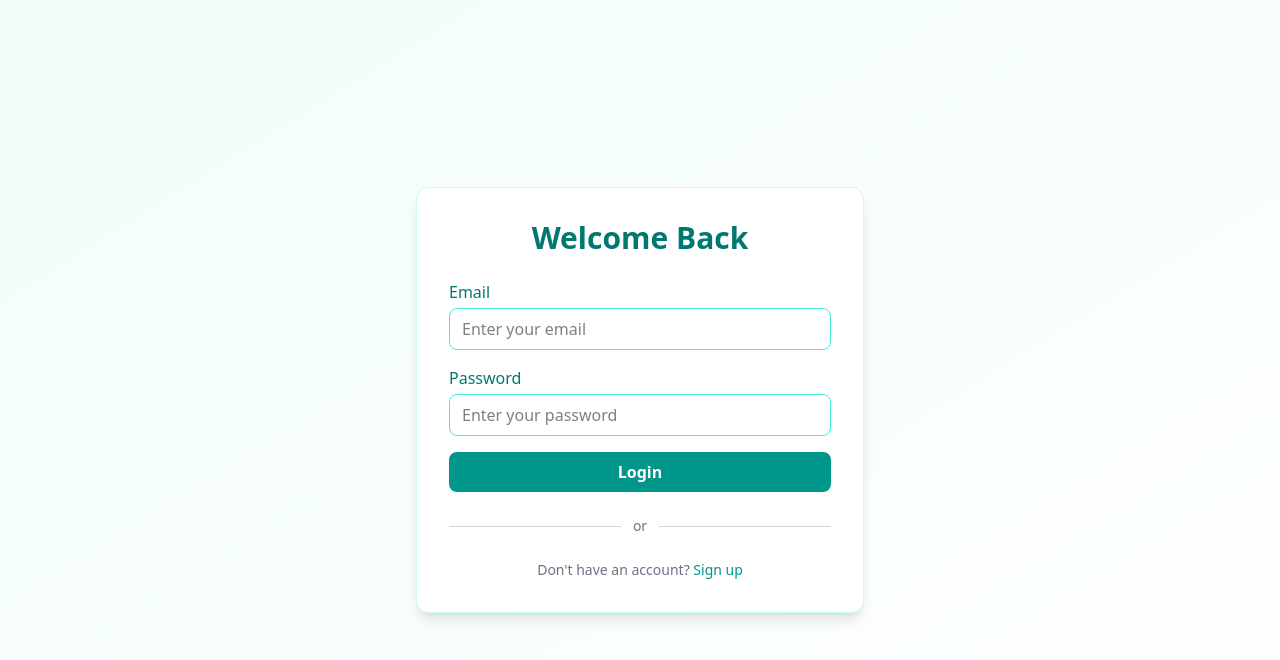
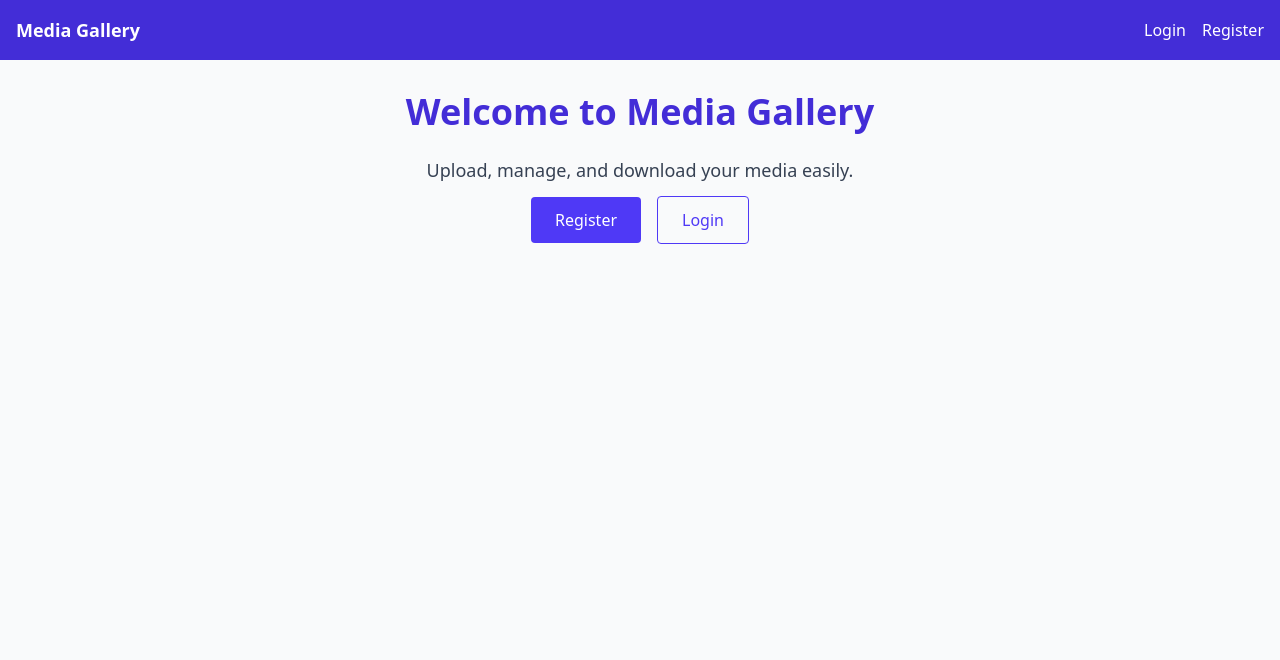
Before and after one commit to KalpaniKapuge/Media-gallery-web-app-frontend-MERN-, a React (Vite) app in the folder media-gallery/: page / in a window 1280 px wide. Before the commit this address led to /login. Shown: the top 660 px of the page. Built offline with nearby package versions, Linux system fonts and the light colour scheme; no server answers.

Commit message:
Implement home page✏️

```diff
--- a/media-gallery/src/App.jsx
+++ b/media-gallery/src/App.jsx
@@ -6,13 +6,17 @@ import ContactPage from '../src/components/ContactForm.jsx';
 import AdminUsers from '../src/pages/AdminUsers.jsx';
 import Unauthorized from '../src/pages/Unauthorized.jsx';
 import ProtectedRoute from '../src/components/ProtectRoute.jsx'
+import HomePage from '../src/pages/HomePage.jsx';
+import Navbar from '../src/components/Navbar.jsx'
 
 export default function App() {
   return (
     <BrowserRouter>
-      <div className="min-h-screen bg-gray-50">
+      <div className="min-h-screen bg-gray-50 flex flex-col">
+        <Navbar />
+        <div className="flex-grow">
           <Routes>
-          <Route path="/" element={<Navigate to="/gallery" replace />} />
+            <Route path="/" element={<HomePage />} />
             <Route path="/register" element={<RegisterPage />} />
             <Route path="/login" element={<LoginPage />} />
             <Route
@@ -40,7 +44,10 @@ export default function App() {
               }
             />
             <Route path="/unauthorized" element={<Unauthorized />} />
+            {/* Redirect unknown paths to home */}
+            <Route path="*" element={<Navigate to="/" replace />} />
           </Routes>
+        </div>
       </div>
     </BrowserRouter>
   );
--- /dev/null
+++ b/media-gallery/src/pages/HomePage.jsx
@@ -0,0 +1,26 @@
+import { Link } from 'react-router-dom';
+
+export default function HomePage() {
+  return (
+    <div className="p-8 max-w-xl mx-auto text-center space-y-6">
+      <h1 className="text-4xl font-bold text-indigo-700">Welcome to Media Gallery</h1>
+      <p className="text-lg text-gray-700">
+        Upload, manage, and download your media easily.
+      </p>
+      <div className="space-x-4">
+        <Link
+          to="/register"
+          className="bg-indigo-600 text-white px-6 py-3 rounded hover:bg-indigo-700"
+        >
+          Register
+        </Link>
+        <Link
+          to="/login"
+          className="border border-indigo-600 text-indigo-600 px-6 py-3 rounded hover:bg-indigo-100"
+        >
+          Login
+        </Link>
+      </div>
+    </div>
+  );
+}
```
Lines whose indentation alone changed are shown as unchanged.
